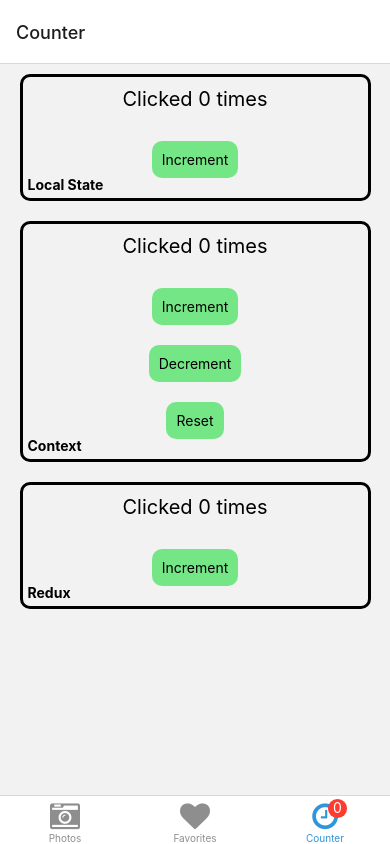
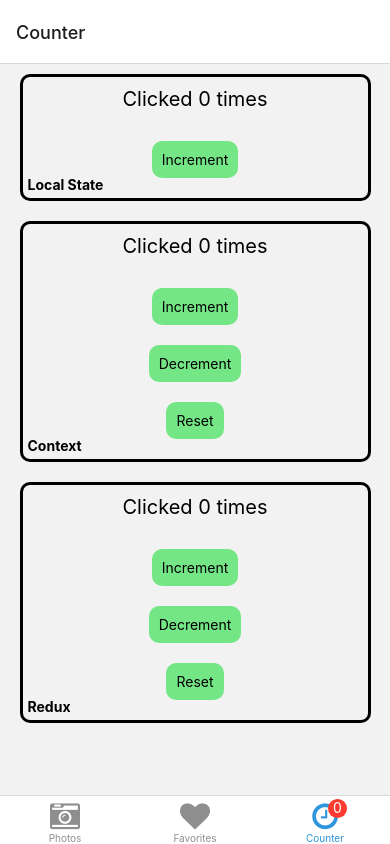
Before and after one commit to andrekovac/PhotoFavorite2, a React Native app: screen /Counter in a window 390 px wide. Built offline with nearby package versions, Linux system fonts and the light colour scheme; no server answers; what expo-linking would draw is missing.

Commit message:
:monocle_face: redux-toolkit-counter-decrement-reset

```diff
--- a/components/counter/CounterWithRedux.tsx
+++ b/components/counter/CounterWithRedux.tsx
@@ -3,7 +3,11 @@ import { Text } from 'react-native';
 import { useDispatch, useSelector } from 'react-redux';
 
 import { AppDispatch, StoreT } from '../../store/slices';
-import { increment as incrementAction } from '../../store/slices/counter';
+import {
+  increment as incrementAction,
+  decrement as decrementAction,
+  reset as resetAction,
+} from '../../store/slices/counter';
 
 import { Button, ClickedText } from './styles';
 import Wrapper from './Wrapper';
@@ -12,6 +16,8 @@ const CounterWithRedux: React.VFC = () => {
   const dispatch = useDispatch<AppDispatch>();
 
   const increment = () => dispatch(incrementAction());
+  const decrement = () => dispatch(decrementAction());
+  const reset = () => dispatch(resetAction());
 
   const count = useSelector<StoreT, number>((state) => state.count);
 
@@ -21,6 +27,12 @@ const CounterWithRedux: React.VFC = () => {
       <Button onPress={increment}>
         <Text>Increment</Text>
       </Button>
+      <Button onPress={decrement}>
+        <Text>Decrement</Text>
+      </Button>
+      <Button onPress={reset}>
+        <Text>Reset</Text>
+      </Button>
     </Wrapper>
   );
 };
--- a/store/slices/counter.ts
+++ b/store/slices/counter.ts
@@ -9,11 +9,13 @@ const counterSlice = createSlice({
   initialState,
   reducers: {
     increment: (state) => state + 1,
+    decrement: (state) => (state > 0 ? state - 1 : state),
+    reset: () => 0,
   },
 });
 
 // Two actions generated from the slice
-export const { increment } = counterSlice.actions;
+export const { increment, decrement, reset } = counterSlice.actions;
 
 // A selector
 export const counterSelector = (state: StoreT) => state.count;
```
